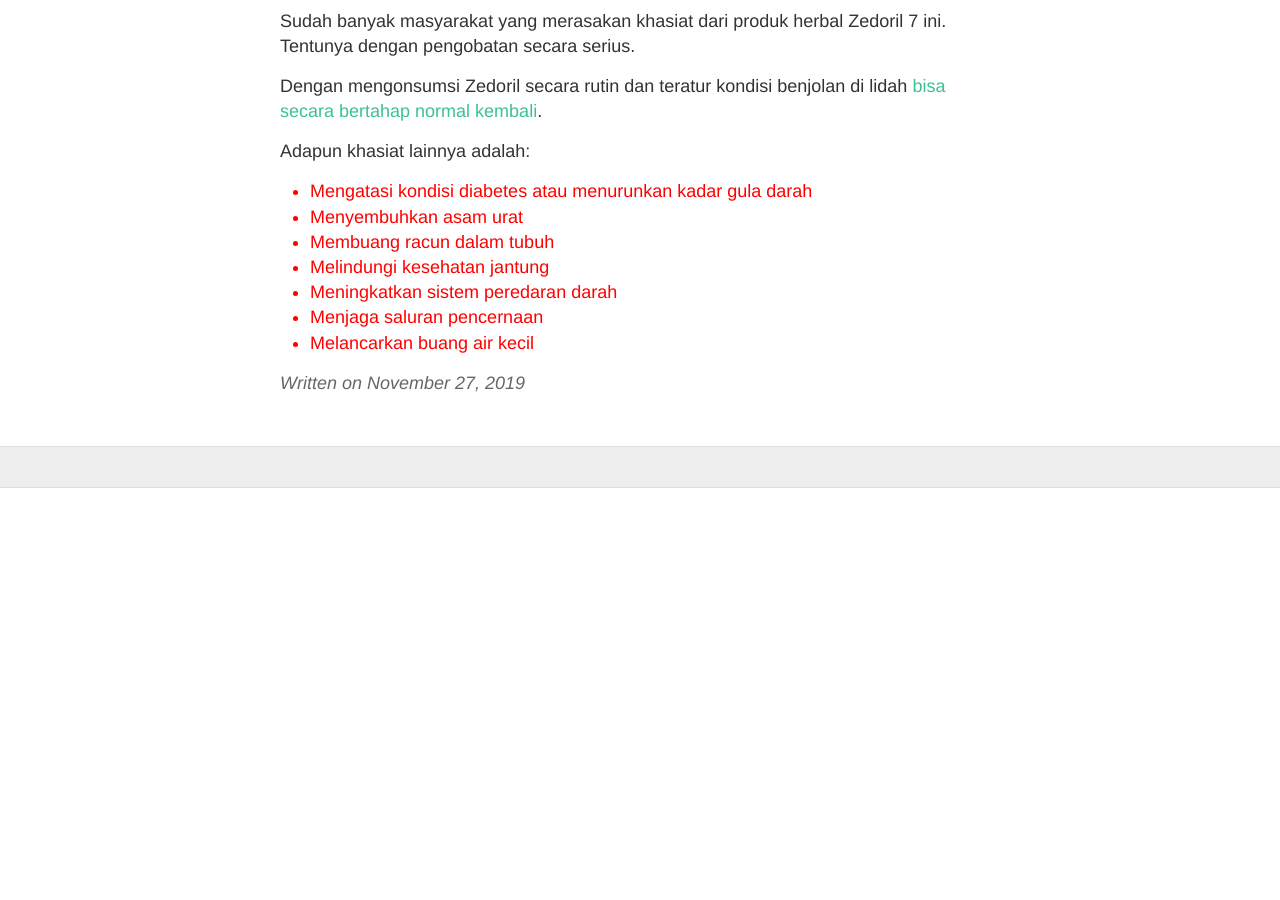
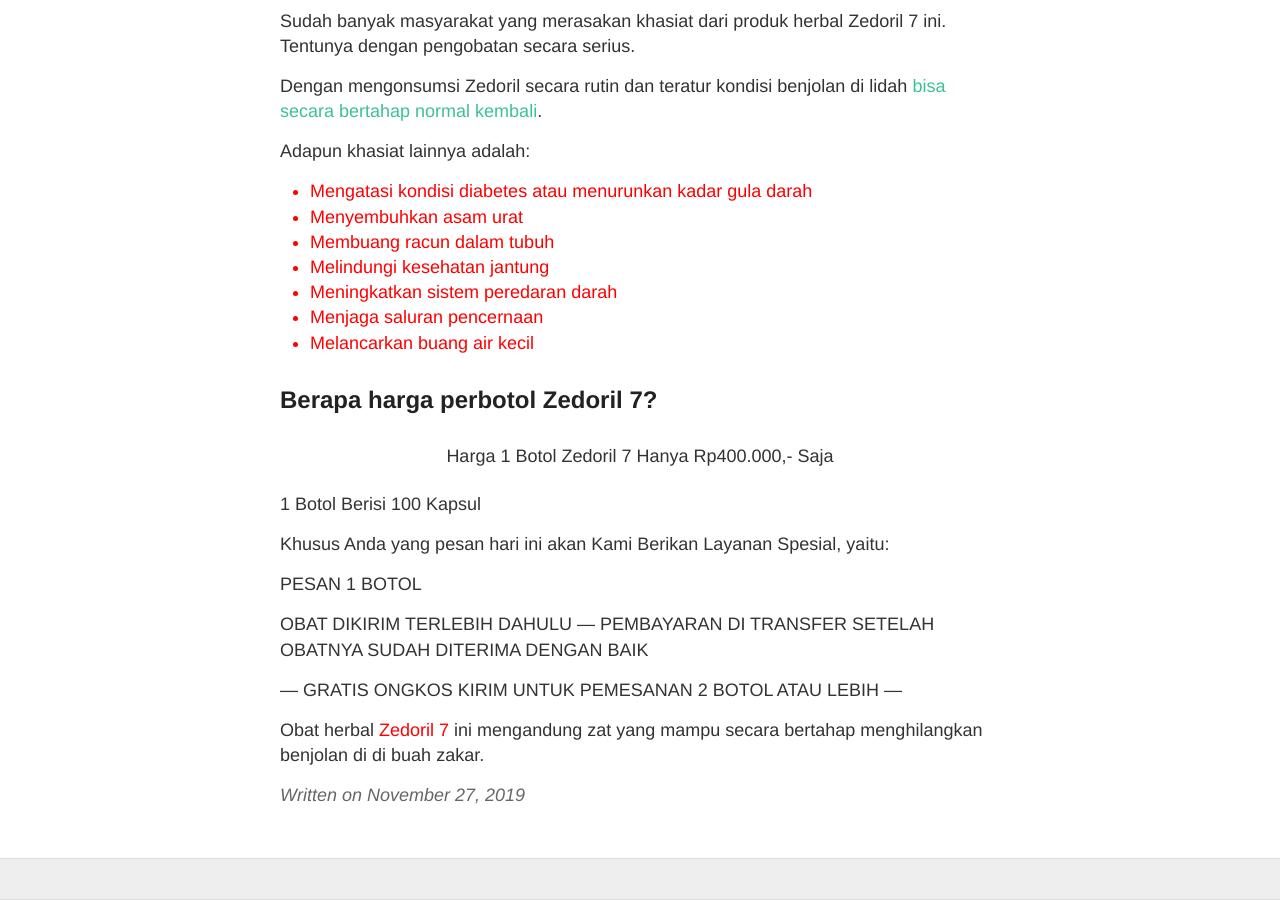
Before and after one commit to zeinherbal/zeinherbal.github.io, a Jekyll site: the page built from _posts/2019-11-27-obat-pembengkakan-kelenjar-getah-bening.md, in a window 1280 px wide and 900 px high, scrolled down 1588 px. Built offline with Jekyll 4.4.1, drawn with Linux system fonts in a browser that asks for light colours; before the commit the page ends 2076 px from its top, so only the background shows below that.

Commit message:
Update 2019-11-27-obat-pembengkakan-kelenjar-getah-bening.md

```diff
--- a/_posts/2019-11-27-obat-pembengkakan-kelenjar-getah-bening.md
+++ b/_posts/2019-11-27-obat-pembengkakan-kelenjar-getah-bening.md
@@ -43,3 +43,22 @@
 + Menjaga saluran pencernaan
 + Melancarkan buang air kecil
 {: style="color: red;"}
+
+## Berapa harga perbotol Zedoril 7?
+
+{: style="border: solid 3px 3cc194; border-radius: 4px; padding: 8px; text-align: center;"}
+Harga 1 Botol Zedoril 7
+Hanya Rp400.000,- Saja
+
+1 Botol Berisi 100 Kapsul
+
+Khusus Anda yang pesan hari ini akan Kami Berikan Layanan Spesial, yaitu:
+
+PESAN 1 BOTOL
+
+OBAT DIKIRIM TERLEBIH DAHULU — PEMBAYARAN DI TRANSFER SETELAH OBATNYA SUDAH DITERIMA DENGAN BAIK
+
+— GRATIS ONGKOS KIRIM UNTUK PEMESANAN 2 BOTOL ATAU LEBIH —
+{: }
+
+Obat herbal <span style="color: red">Zedoril 7</span> ini mengandung zat yang mampu secara bertahap menghilangkan benjolan di di buah zakar.
```
